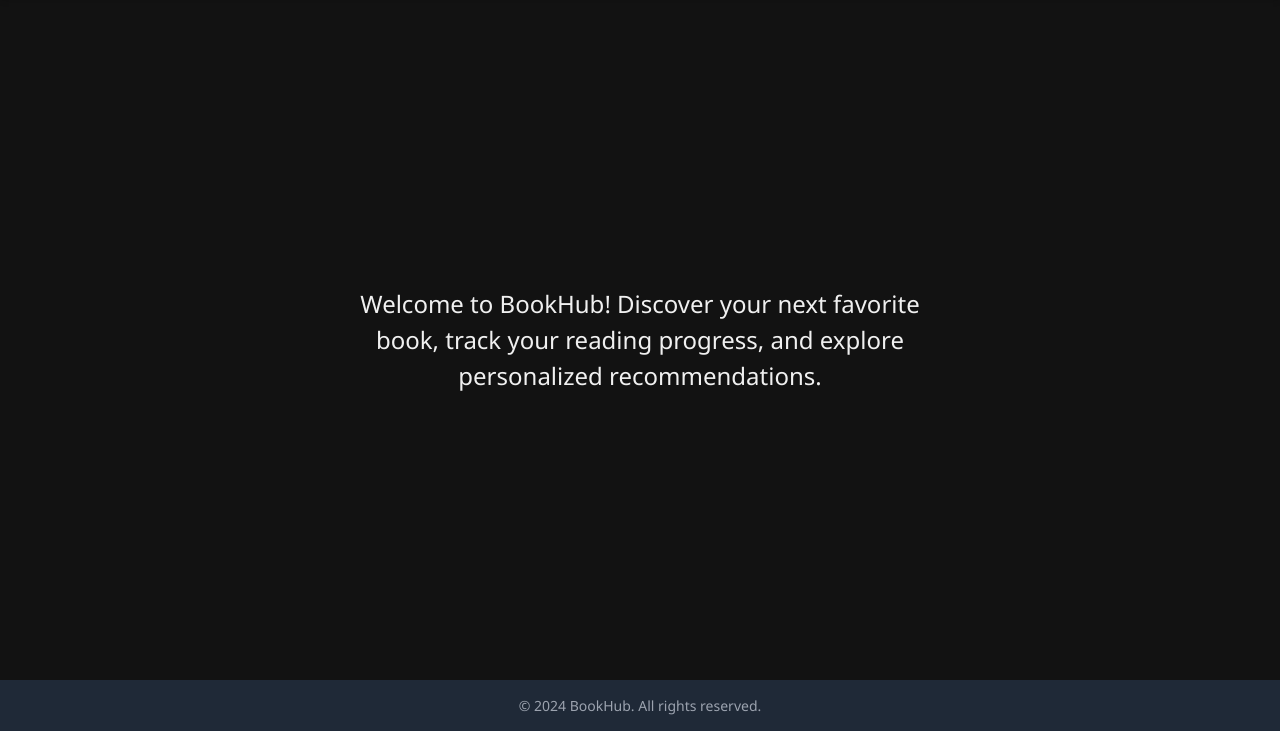
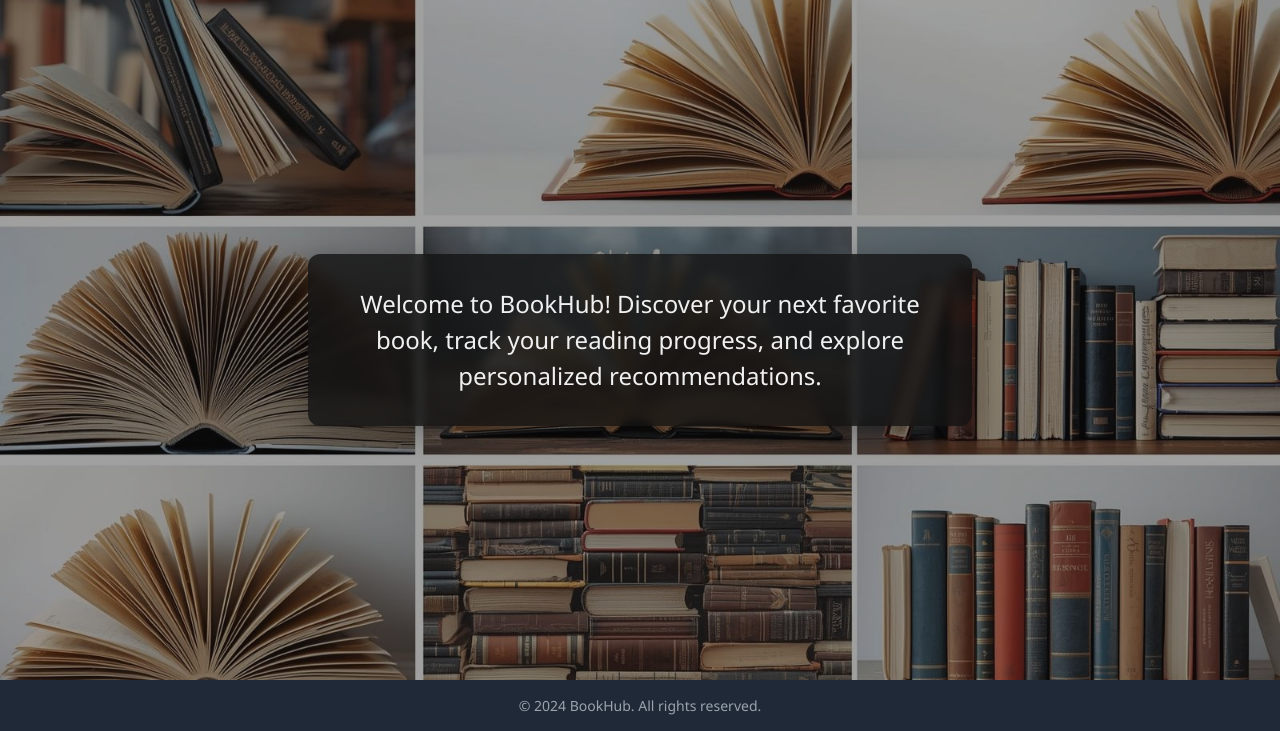
Before and after one commit to User-DanAiEd/BookHub_personal, a Flask app: page / in a window 1280 px wide. Shown: the part 69-800 px from the top of the page. Run offline with Flask 3, Linux system fonts and the light colour scheme; some libraries are stand-ins or nearby versions.

Commit message:
Add background images and styling enhancements to homepage

```diff
--- a/server/templates/homepage.html
+++ b/server/templates/homepage.html
@@ -68,12 +68,34 @@
             justify-content: center;
             align-items: center;
             padding: 2rem;
+            background-image: url('/static/images/books.jpg');
+            background-size: cover;
+            background-position: center;
+            background-repeat: no-repeat;
+            position: relative;
+        }
+        main::before {
+            content: '';
+            position: absolute;
+            top: 0;
+            left: 0;
+            right: 0;
+            bottom: 0;
+            background-color: rgba(18, 18, 18, 0.4);
+            z-index: 1;
         }
         .welcome-message {
             font-size: 1.5rem;
             text-align: center;
             max-width: 600px;
             line-height: 1.5;
+            position: relative;
+            z-index: 2;
+            background-color: rgba(18, 18, 18, 0.8);
+            padding: 2rem;
+            border-radius: 12px;
+            backdrop-filter: blur(5px);
+            box-shadow: 0 8px 32px rgba(0, 0, 0, 0.3);
         }
         footer {
             background-color: #1f2937;
```
Also changed, not shown: server/static/images/books.jpg (added), server/static/images/books1.jpg (added).
